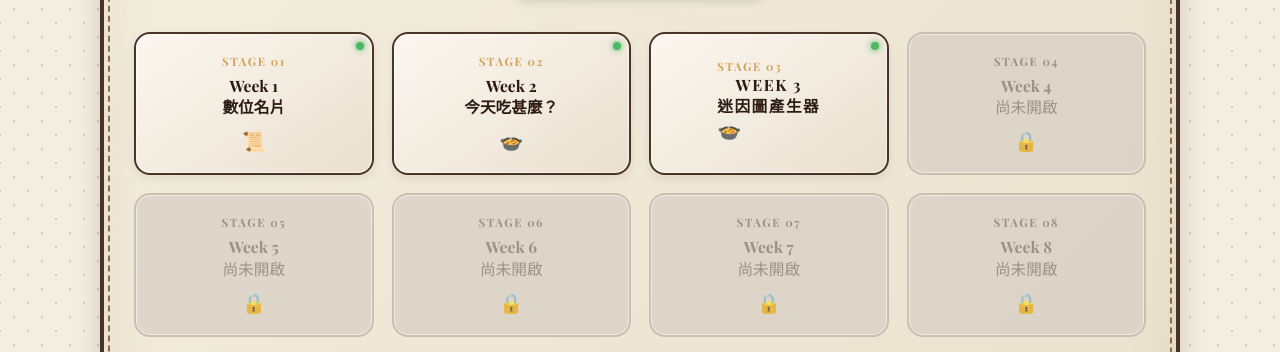
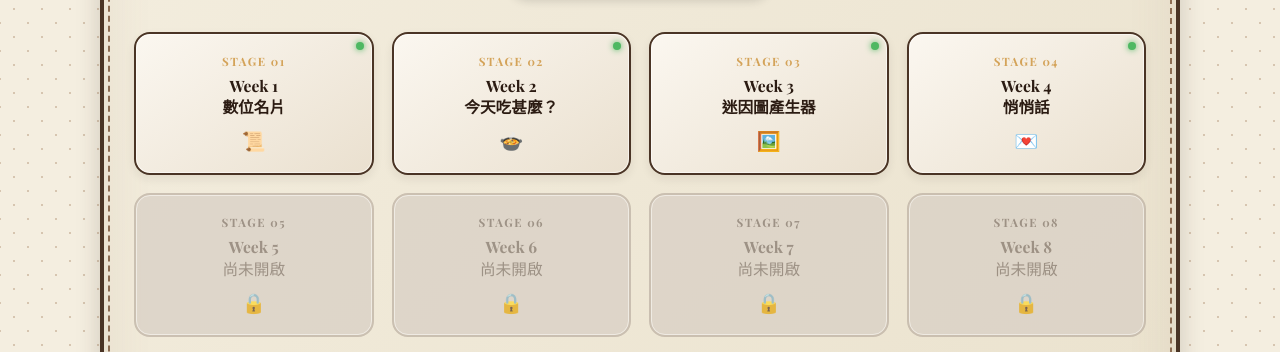
Before and after one commit to s26122106/Amy, a plain HTML site: page index.html in a window 1280 px wide. Shown: the part 369-721 px from the top of the page. Drawn offline with nearby package versions, Linux system fonts and the light colour scheme; a web font is replaced by a local one.

Commit message:
Update index.htmlW4

```diff
--- a/index.html
+++ b/index.html
@@ -465,20 +465,23 @@
         <span class="quest-icon">🍲</span>
       </a>
 
-         <!-- Button 3 (Unlocked) -->
+      <!-- Button 3 (Unlocked) -->
       <a href="w3/index.html" class="quest-card unlocked">
         <span class="unlocked-indicator"></span>
-        <span class="stage-tag">STAGE 03</spa？n>
+        <span class="stage-tag">STAGE 03</span>
         <h2 class="quest-title">Week 3<br>迷因圖產生器</h2>
-        <span class="quest-icon">🍲</span>
+        <span class="quest-icon">🖼️</span>
       </a>
 
-      <div class="quest-card locked" onclick="showLockedModal(4)">
+      <!-- Button 4 (Unlocked) -->
+      <a href="w4/index.html" class="quest-card unlocked">
+        <span class="unlocked-indicator"></span>
         <span class="stage-tag">STAGE 04</span>
-        <h2 class="quest-title">Week 4<br>尚未開啟</h2>
-        <span class="quest-icon">🔒</span>
-      </div>
+        <h2 class="quest-title">Week 4<br>悄悄話</h2>
+        <span class="quest-icon">💌</span>
+      </a>
 
+      <!-- Locked Stages (5-16) -->
       <div class="quest-card locked" onclick="showLockedModal(5)">
         <span class="stage-tag">STAGE 05</span>
         <h2 class="quest-title">Week 5<br>尚未開啟</h2>
@@ -589,3 +592,6 @@
   </script>
 </body>
 </html>
+  </script>
+</body>
+</html>
```
